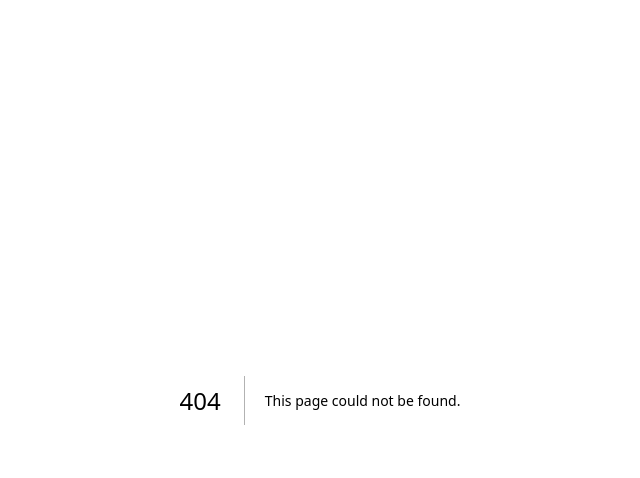
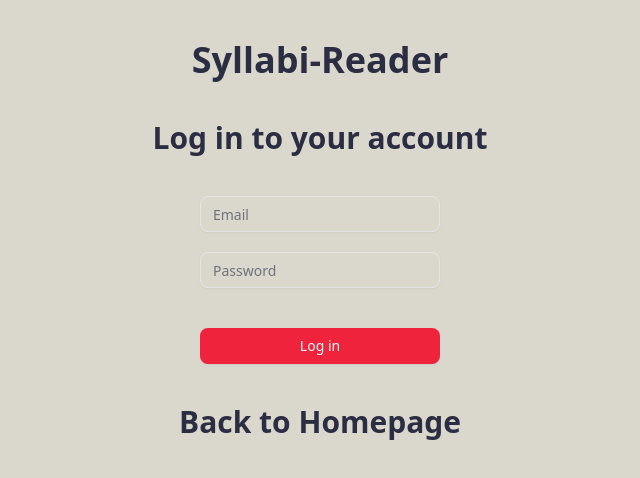
Before and after one commit to Hypnamed/syllabi-readerJS, a Next.js app: page /login in a window 1280 px wide. Before the commit this address had no page. Shown: the top 478 px of the page, without its empty margins (320-960 px from the left). Built offline with nearby package versions, Linux system fonts and the light colour scheme.

Commit message:
Login page added, semantics improved.

```diff
--- a/app/calendar/page.js
+++ b/app/calendar/page.js
@@ -9,7 +9,7 @@ export default function Calendar() {
           Upload Your Syllabus
         </h1>
       </header>
-      <div className="grid w-full gap-1.5 justify-self-center mb-10">
+      <section className="grid w-full gap-1.5 justify-self-center mb-10">
         <Input
           type="file"
           className="w-48 h-10 justify-self-center text-center bg-primary text-secondary"
@@ -20,7 +20,7 @@ export default function Calendar() {
           width="800"
           height="600"
         ></iframe>
-      </div>
+      </section>
       <footer>
         <Link
           href="/"
--- /dev/null
+++ b/app/login/page.js
@@ -0,0 +1,45 @@
+import { Button } from "@/components/ui/button";
+import { Input } from "@/components/ui/input";
+import Link from "next/link";
+
+export default function LoginPage() {
+  return (
+    <main>
+      <header>
+        <h1 className="flex justify-self-center text-4xl font-bold my-10">
+          Syllabi-Reader
+        </h1>
+      </header>
+      <section>
+        <h2 className="flex justify-self-center text-3xl font-semibold my-10">
+          Log in to your account
+        </h2>
+        <div>
+          <Input
+            className="flex justify-self-center w-60 mt-10 mb-5"
+            type="text"
+            placeholder="Email"
+          />
+          <Input
+            className="flex justify-self-center w-60 mt-5 mb-10"
+            type="password"
+            placeholder="Password"
+          />
+          <Link href="/calendar">
+            <Button className="flex justify-self-center w-60 mt-5 mb-10">
+              Log in
+            </Button>
+          </Link>
+        </div>
+      </section>
+      <footer>
+        <Link
+          href="/"
+          className="flex justify-self-center text-3xl font-bold my-10"
+        >
+          Back to Homepage
+        </Link>
+      </footer>
+    </main>
+  );
+}
--- a/app/page.js
+++ b/app/page.js
@@ -16,8 +16,14 @@ export default async function Home() {
     <main>
       <header>
         <h1 className="flex justify-self-center text-4xl font-bold my-10">
-          Syllabi Reader
+          Syllabi-Reader
         </h1>
+        <Link
+          href="/login"
+          className="flex justify-self-center text-3xl font-semibold my-10 mx-10"
+        >
+          Login
+        </Link>
         <Image
           alt="A person looking to a syllabus"
           className="flex justify-self-center"
@@ -26,7 +32,7 @@ export default async function Home() {
           height={400}
         />
       </header>
-      <div>
+      <section>
         <h1 className="flex justify-self-center text-3xl font-bold my-10">
           Our Mission
         </h1>
@@ -42,13 +48,13 @@ export default async function Home() {
         <Button className="flex justify-self-center my-10 h-20 w-60 text-xl">
           <a href="/calendar">Upload your syllabus</a>
         </Button>
-      </div>
-      <div>
+      </section>
+      <section>
         <h1 className="flex justify-self-center text-3xl font-bold my-10">
           Screenshots from our app
         </h1>
         <Slider />
-      </div>
+      </section>
       <footer>
         <Link
           href="/team"
--- a/app/team/page.js
+++ b/app/team/page.js
@@ -4,12 +4,12 @@ import Link from "next/link";
 export default function Team() {
   return (
     <main>
-      <div>
+      <header>
         <h1 className="flex justify-self-center text-3xl font-bold my-10">
           Meet our team
         </h1>
-      </div>
-      <div>
+      </header>
+      <section>
         <Image
           alt="Most handsome CS Student in Whitworth"
           src="/eren.webp"
@@ -20,8 +20,8 @@ export default function Team() {
         <h1 className="flex justify-self-center text-2xl font-bold my-10">
           Eren Demirtas, Freshman CS Major
         </h1>
-      </div>
-      <div>
+      </section>
+      <section>
         <Image
           alt="Second handsome CS Student in Whitworth"
           src="/hassan.webp"
@@ -32,15 +32,15 @@ export default function Team() {
         <h1 className="flex justify-self-center text-2xl font-bold my-10">
           Hassan Raza, Junior CS Major
         </h1>
-      </div>
-      <div>
+      </section>
+      <footer>
         <Link
           href="/"
           className="flex justify-self-center text-3xl font-bold my-10"
         >
           Back to Homepage
         </Link>
-      </div>
+      </footer>
     </main>
   );
 }
--- a/components/ui/button.jsx
+++ b/components/ui/button.jsx
@@ -5,19 +5,20 @@ import { cva } from "class-variance-authority";
 import { cn } from "@/lib/utils"
 
 const buttonVariants = cva(
-  "inline-flex items-center justify-center gap-2 whitespace-nowrap rounded-md text-sm font-medium transition-[color,box-shadow] disabled:pointer-events-none disabled:opacity-50 [&_svg]:pointer-events-none [&_svg:not([class*='size-'])]:size-4 shrink-0 [&_svg]:shrink-0 outline-none focus-visible:border-ring focus-visible:ring-ring/50 focus-visible:ring-[3px] aria-invalid:ring-destructive/20 dark:aria-invalid:ring-destructive/40 aria-invalid:border-destructive",
+  "inline-flex items-center justify-center gap-2 whitespace-nowrap rounded-md text-sm font-medium transition-all disabled:pointer-events-none disabled:opacity-50 [&_svg]:pointer-events-none [&_svg:not([class*='size-'])]:size-4 shrink-0 [&_svg]:shrink-0 outline-none focus-visible:border-ring focus-visible:ring-ring/50 focus-visible:ring-[3px] aria-invalid:ring-destructive/20 dark:aria-invalid:ring-destructive/40 aria-invalid:border-destructive",
   {
     variants: {
       variant: {
         default:
           "bg-primary text-primary-foreground shadow-xs hover:bg-primary/90",
         destructive:
-          "bg-destructive text-white shadow-xs hover:bg-destructive/90 focus-visible:ring-destructive/20 dark:focus-visible:ring-destructive/40",
+          "bg-destructive text-white shadow-xs hover:bg-destructive/90 focus-visible:ring-destructive/20 dark:focus-visible:ring-destructive/40 dark:bg-destructive/60",
         outline:
-          "border border-input bg-background shadow-xs hover:bg-accent hover:text-accent-foreground",
+          "border bg-background shadow-xs hover:bg-accent hover:text-accent-foreground dark:bg-input/30 dark:border-input dark:hover:bg-input/50",
         secondary:
           "bg-secondary text-secondary-foreground shadow-xs hover:bg-secondary/80",
-        ghost: "hover:bg-accent hover:text-accent-foreground",
+        ghost:
+          "hover:bg-accent hover:text-accent-foreground dark:hover:bg-accent/50",
         link: "text-primary underline-offset-4 hover:underline",
       },
       size: {
--- /dev/null
+++ b/components/ui/form.jsx
@@ -0,0 +1,144 @@
+"use client";
+import * as React from "react"
+import { Slot } from "@radix-ui/react-slot"
+import { Controller, FormProvider, useFormContext, useFormState } from "react-hook-form";
+
+import { cn } from "@/lib/utils"
+import { Label } from "@/components/ui/label"
+
+const Form = FormProvider
+
+const FormFieldContext = React.createContext({})
+
+const FormField = (
+  {
+    ...props
+  }
+) => {
+  return (
+    <FormFieldContext.Provider value={{ name: props.name }}>
+      <Controller {...props} />
+    </FormFieldContext.Provider>
+  );
+}
+
+const useFormField = () => {
+  const fieldContext = React.useContext(FormFieldContext)
+  const itemContext = React.useContext(FormItemContext)
+  const { getFieldState } = useFormContext()
+  const formState = useFormState({ name: fieldContext.name })
+  const fieldState = getFieldState(fieldContext.name, formState)
+
+  if (!fieldContext) {
+    throw new Error("useFormField should be used within <FormField>")
+  }
+
+  const { id } = itemContext
+
+  return {
+    id,
+    name: fieldContext.name,
+    formItemId: `${id}-form-item`,
+    formDescriptionId: `${id}-form-item-description`,
+    formMessageId: `${id}-form-item-message`,
+    ...fieldState,
+  }
+}
+
+const FormItemContext = React.createContext({})
+
+function FormItem({
+  className,
+  ...props
+}) {
+  const id = React.useId()
+
+  return (
+    <FormItemContext.Provider value={{ id }}>
+      <div data-slot="form-item" className={cn("grid gap-2", className)} {...props} />
+    </FormItemContext.Provider>
+  );
+}
+
+function FormLabel({
+  className,
+  ...props
+}) {
+  const { error, formItemId } = useFormField()
+
+  return (
+    <Label
+      data-slot="form-label"
+      data-error={!!error}
+      className={cn("data-[error=true]:text-destructive", className)}
+      htmlFor={formItemId}
+      {...props} />
+  );
+}
+
+function FormControl({
+  ...props
+}) {
+  const { error, formItemId, formDescriptionId, formMessageId } = useFormField()
+
+  return (
+    <Slot
+      data-slot="form-control"
+      id={formItemId}
+      aria-describedby={
+        !error
+          ? `${formDescriptionId}`
+          : `${formDescriptionId} ${formMessageId}`
+      }
+      aria-invalid={!!error}
+      {...props} />
+  );
+}
+
+function FormDescription({
+  className,
+  ...props
+}) {
+  const { formDescriptionId } = useFormField()
+
+  return (
+    <p
+      data-slot="form-description"
+      id={formDescriptionId}
+      className={cn("text-muted-foreground text-sm", className)}
+      {...props} />
+  );
+}
+
+function FormMessage({
+  className,
+  ...props
+}) {
+  const { error, formMessageId } = useFormField()
+  const body = error ? String(error?.message ?? "") : props.children
+
+  if (!body) {
+    return null
+  }
+
+  return (
+    <p
+      data-slot="form-message"
+      id={formMessageId}
+      className={cn("text-destructive text-sm", className)}
+      {...props}>
+      {body}
+    </p>
+  );
+}
+
+export {
+  useFormField,
+  Form,
+  FormItem,
+  FormLabel,
+  FormControl,
+  FormDescription,
+  FormMessage,
+  FormField,
+}
--- a/package.json
+++ b/package.json
@@ -9,6 +9,7 @@
     "lint": "next lint"
   },
   "dependencies": {
+    "@hookform/resolvers": "^5.0.0",
     "@radix-ui/react-label": "^2.1.2",
     "@radix-ui/react-slot": "^1.1.2",
     "class-variance-authority": "^0.7.1",
@@ -20,8 +21,10 @@
     "next": "15.2.2",
     "react": "^19.0.0",
     "react-dom": "^19.0.0",
+    "react-hook-form": "^7.55.0",
     "tailwind-merge": "^3.0.2",
-    "tailwindcss-animate": "^1.0.7"
+    "tailwindcss-animate": "^1.0.7",
+    "zod": "^3.24.2"
   },
   "devDependencies": {
     "@eslint/eslintrc": "^3",
```
Also changed, not shown: 2 other files (tests, documents, lock files or other folders).
